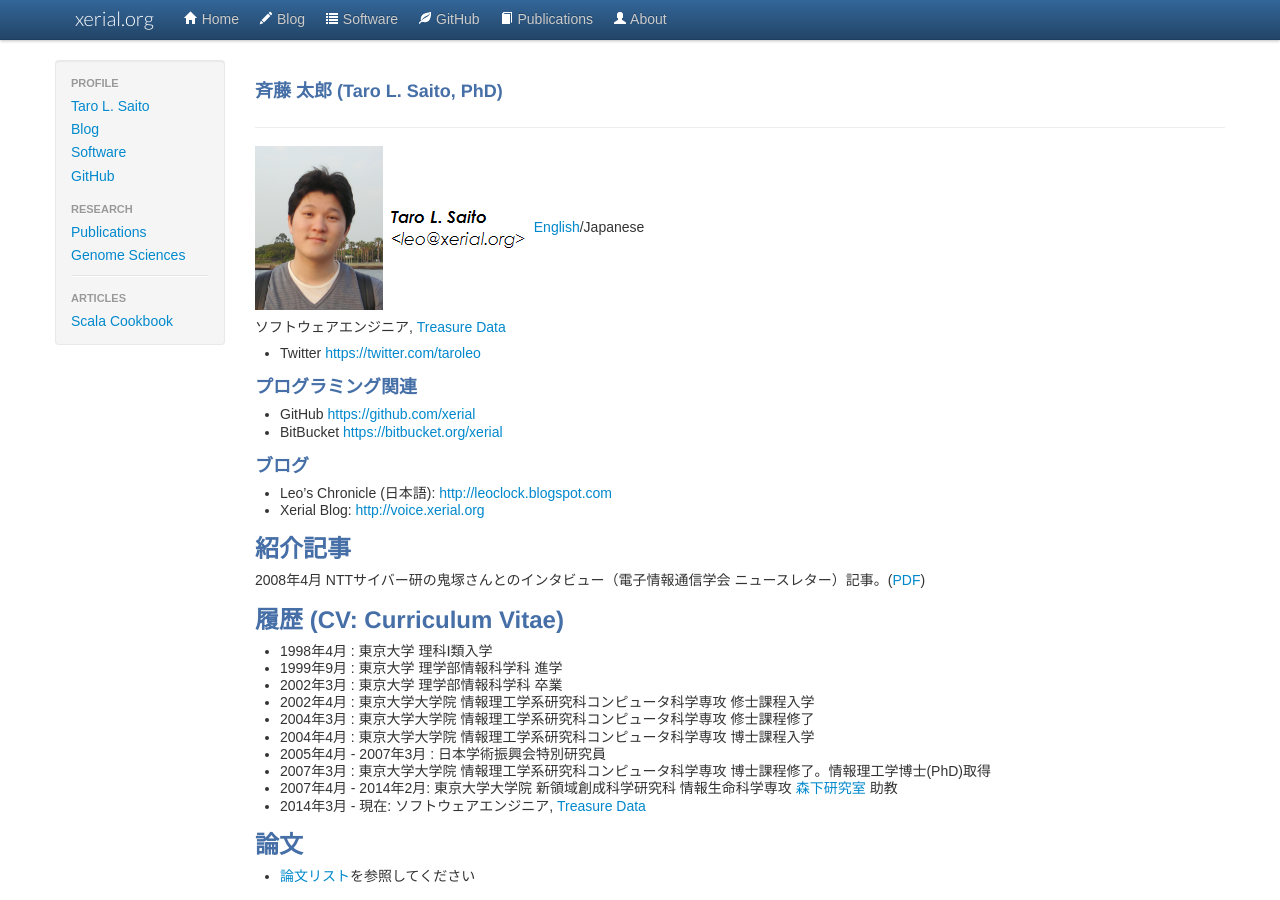
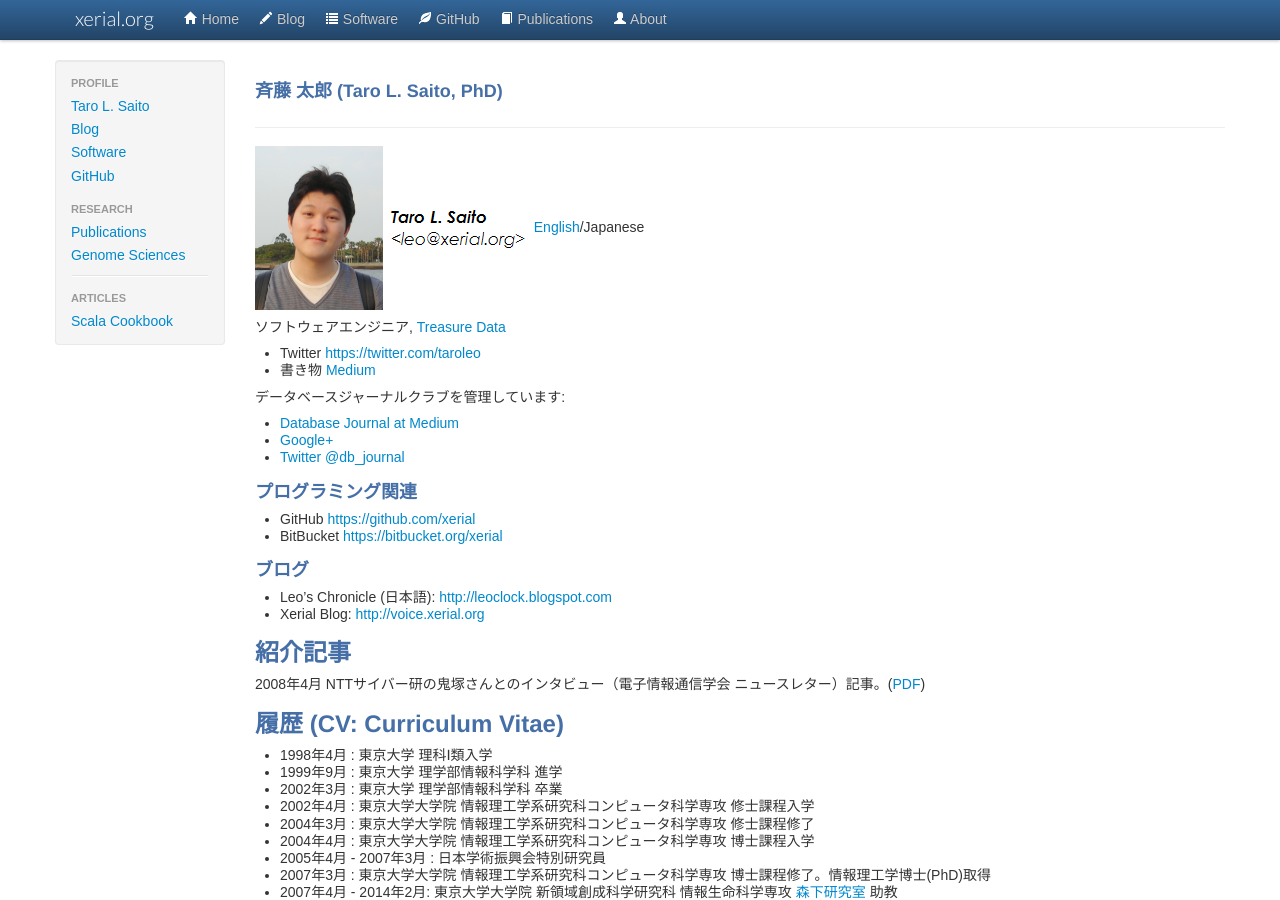
Before and after one commit to xerial/xerial.github.com, a Jekyll site: the page built from leoj.md, in a window 1280 px wide and 900 px high. Built offline with Jekyll 4.4.1, drawn with Linux system fonts in a browser that asks for light colours; Markdown is read by kramdown in place of the engine named in the settings.

Commit message:
Update leoj.md

```diff
--- a/leoj.md
+++ b/leoj.md
@@ -7,6 +7,12 @@ title: 斉藤 太郎 (Taro L. Saito, PhD)
 ソフトウェアエンジニア, [Treasure Data](http://www.treasuredata.com/)
 
 * Twitter <https://twitter.com/taroleo>
+* 書き物 [Medium](https://medium.com/@taroleo)
+
+データベースジャーナルクラブを管理しています:
+- [Database Journal at Medium](https://medium.com/db-journal)
+- [Google+](https://plus.google.com/u/2/communities/109432920533282111188)
+- [Twitter @db_journal](https://twitter.com/db_journal)
 
 ### プログラミング関連
 * GitHub <https://github.com/xerial>
```
